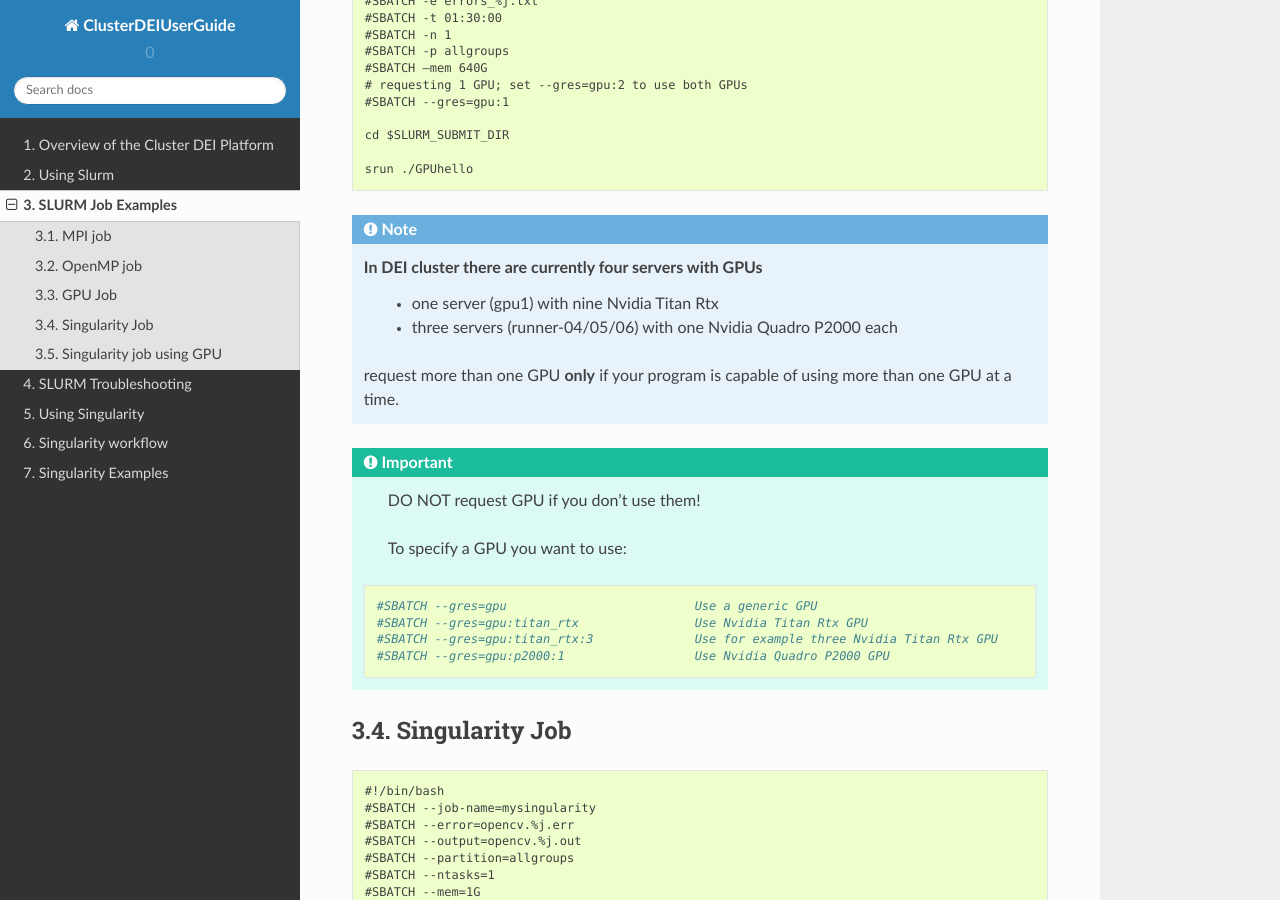
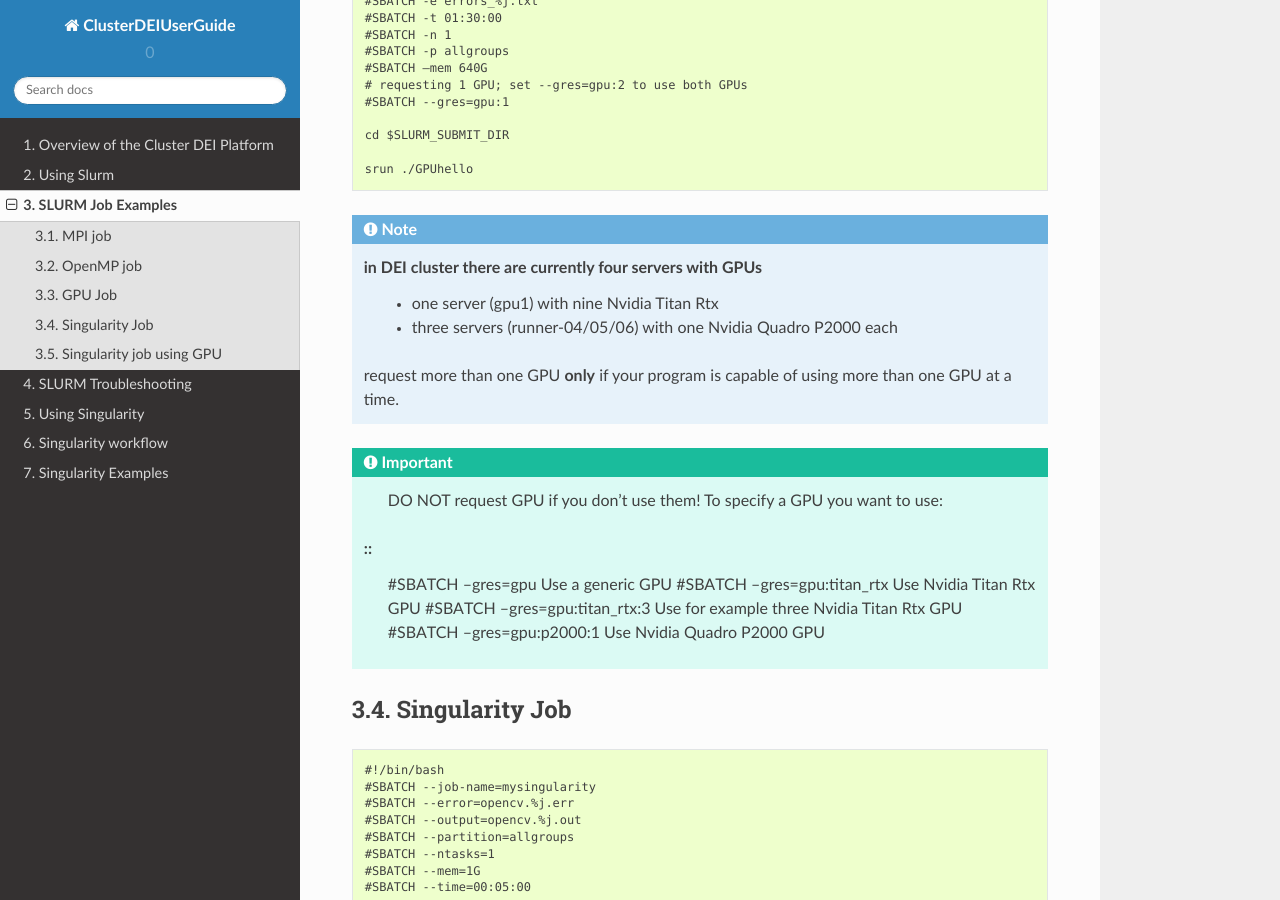
Before and after one commit to agostinoandriolo/clusterDEIguide, a Sphinx documentation site: the page built from ClusterDEIUserGuide-master/docs/SLURMExamples.rst, in a window 1280 px wide and 900 px high, scrolled down 1298 px. Built offline with Sphinx 7.4.7 and the Read the Docs theme 2.0.0, drawn with Linux system fonts in a browser that asks for light colours.

```diff
--- a/ClusterDEIUserGuide-master/docs/SLURMExamples.rst
+++ b/ClusterDEIUserGuide-master/docs/SLURMExamples.rst
@@ -83,7 +83,7 @@ GPU Job
   srun ./GPUhello
 
 .. note::
-   In DEI cluster there are currently four servers with GPUs
+   in DEI cluster there are currently four servers with GPUs
     * one server (gpu1) with nine Nvidia Titan Rtx
     * three servers (runner-04/05/06) with one Nvidia Quadro P2000 each
 
@@ -91,10 +91,8 @@ GPU Job
 
 .. important::
    DO NOT request GPU if you don't use them!
-
    To specify a GPU you want to use:
   ::
-
     #SBATCH --gres=gpu                          Use a generic GPU
     #SBATCH --gres=gpu:titan_rtx                Use Nvidia Titan Rtx GPU
     #SBATCH --gres=gpu:titan_rtx:3              Use for example three Nvidia Titan Rtx GPU
```
